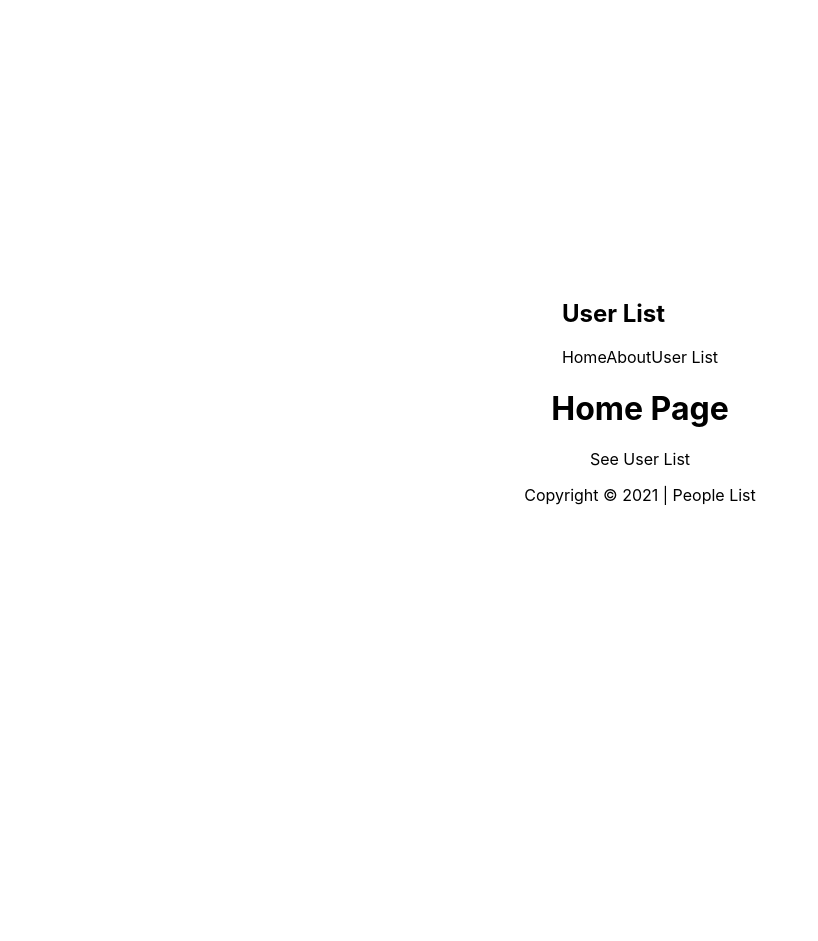
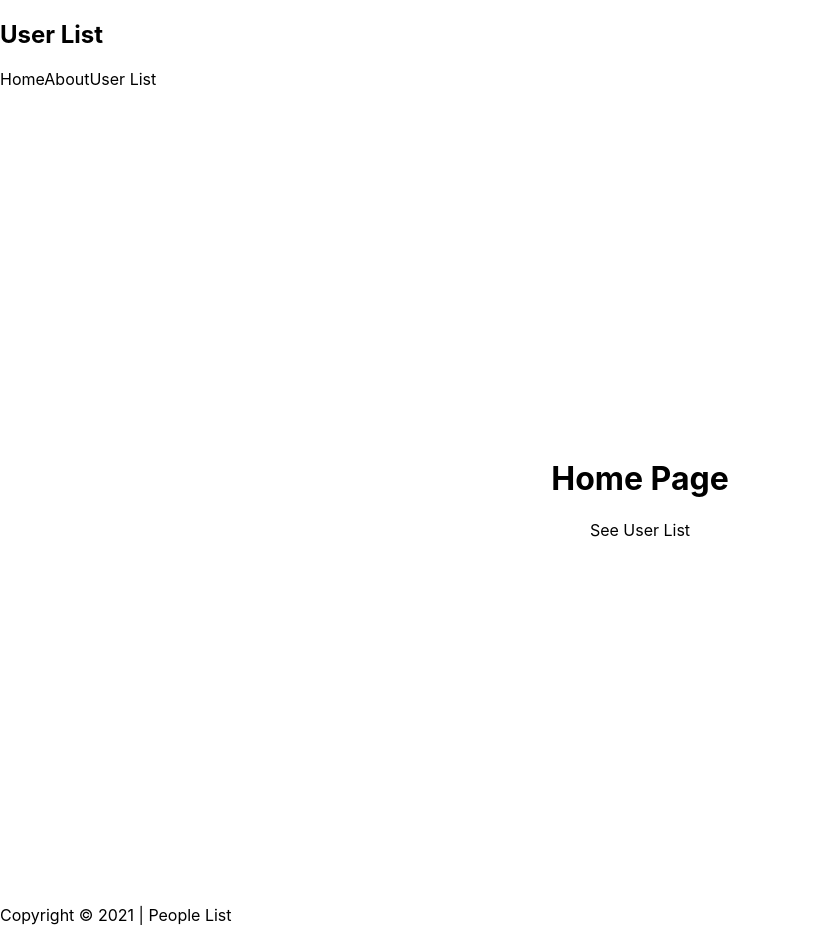
Before and after one commit to taiseen/basic-next-js-app-people-info, a Next.js app: page / in a window 1280 px wide. Shown: the whole page, without its empty margins (0-818 px from the left). Before the commit the page ends 800 px from the top, so only its background shows below. Built offline with nearby package versions, Linux system fonts and the light colour scheme.

Commit message:
Layout add ==> OK

```diff
--- /dev/null
+++ b/components/Layout.js
@@ -0,0 +1,16 @@
+import NavBar from './NavBar';
+import Footer from './Footer';
+
+const Layout = ({ children }) => {
+    return (
+        <div className="content">
+            <NavBar />
+            {
+                children
+            }
+            <Footer />
+        </div>
+    );
+};
+
+export default Layout;
--- a/pages/_app.js
+++ b/pages/_app.js
@@ -1,7 +1,15 @@
+import Layout from '../components/Layout'
 import '../styles/globals.css'
 
+// from here app start to rendered...
 function MyApp({ Component, pageProps }) {
-  return <Component {...pageProps} />
+
+  return (
+
+    <Layout>
+      <Component {...pageProps} />
+    </Layout>
+  );
 }
 
 export default MyApp
--- a/pages/index.js
+++ b/pages/index.js
@@ -1,7 +1,5 @@
 import Head from 'next/head'
 import Image from 'next/image'
-import Footer from '../components/Footer'
-import NavBar from '../components/NavBar'
 import styles from '../styles/Home.module.css'
 import Link from 'next/link';
 
@@ -10,7 +8,6 @@
 
   return (
     <div className={styles.container}>
-      <NavBar />
 
       <h1>Home Page</h1>
 
@@ -18,7 +15,6 @@
         <a>See User List</a>
       </Link>
 
-      <Footer />
     </div>
   )
 }
--- a/pages/users/index.js
+++ b/pages/users/index.js
@@ -6,7 +6,7 @@
 
             <h1>All Users...</h1>
 
-            <Link href="/"><a>Back to home</a></Link>
+
         </div>
 
     );
```
